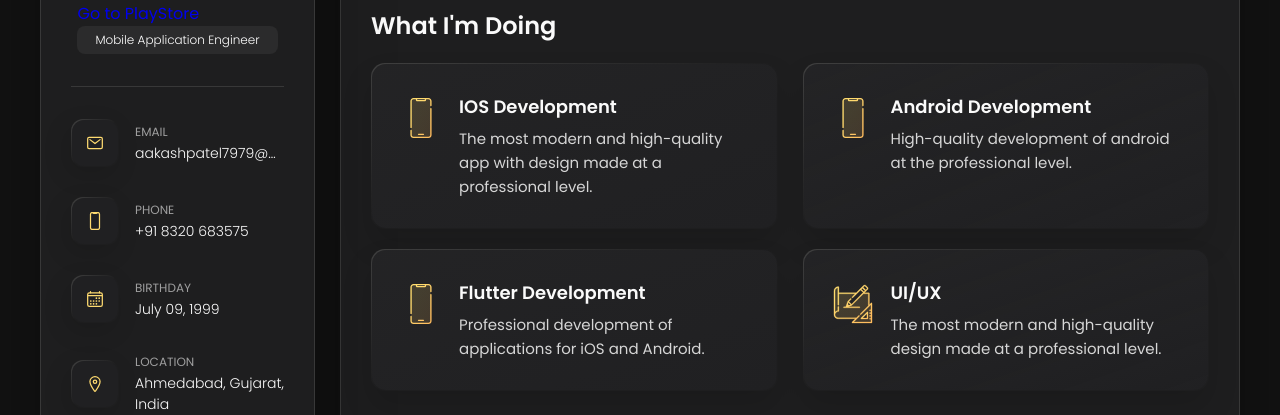
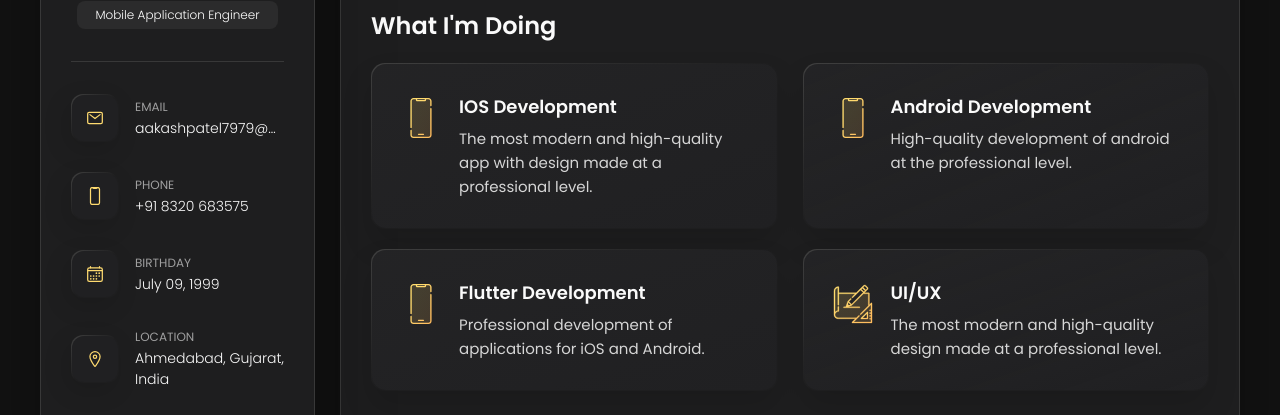
Before and after one commit to aakash-patel-dev/AakashPatel-GMCA.github.io, a plain HTML site: page index.html in a window 1280 px wide. Shown: the part 346-761 px from the top of the page. Drawn offline with nearby package versions, Linux system fonts and the light colour scheme.

Commit message:
Update index.html

```diff
--- a/index.html
+++ b/index.html
@@ -47,7 +47,6 @@
 
         <div class="info-content">
           <h1 class="name" title="Richard hanrick">Aakash Patel</h1>
-  <a href="https://www.yourhomepage.com"> Go to PlayStore</a>
           <p class="title">Mobile Application Engineer</p>
         </div>
 
@@ -987,7 +986,6 @@
               <ion-icon name="paper-plane"></ion-icon>
               <span>Send Message</span>
             </button>
-            <a href="https://www.yourhomepage.com"> Go to PlayStore</a>
           </form>
 
         </section>
```
